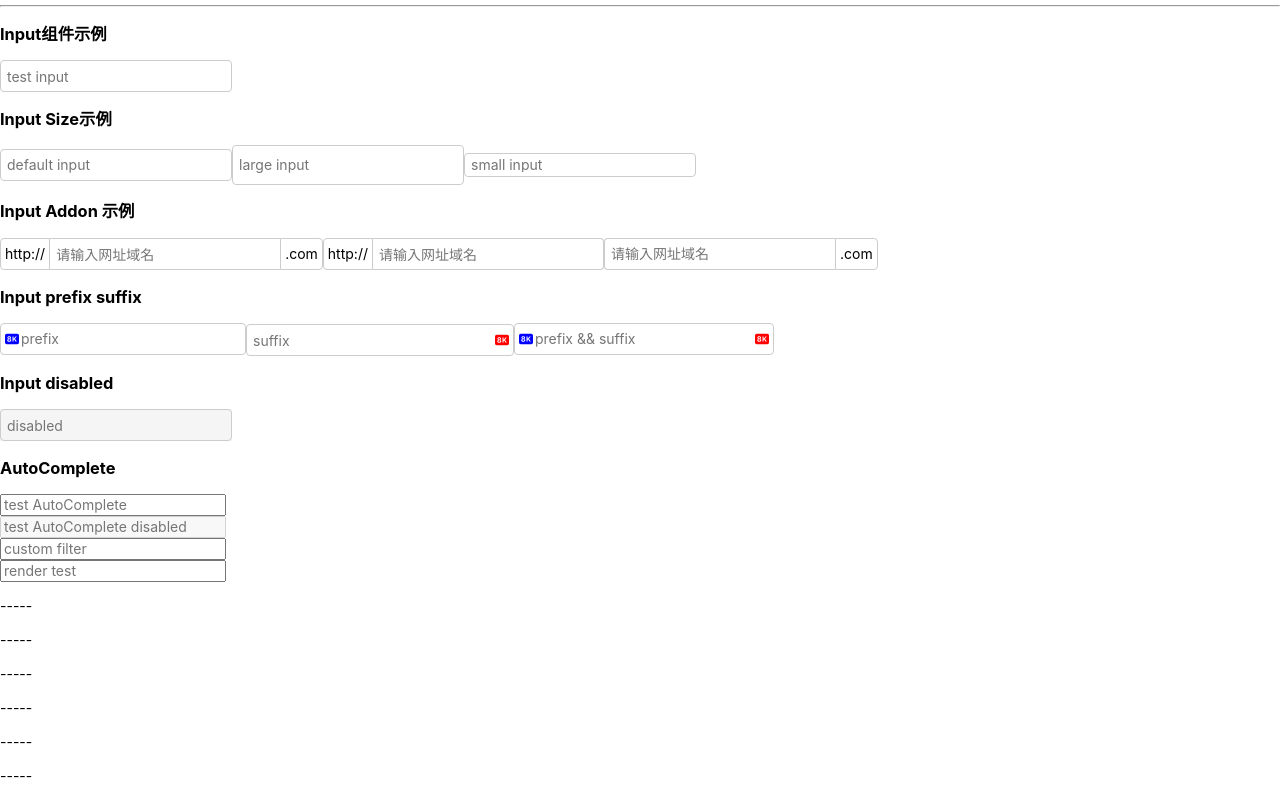
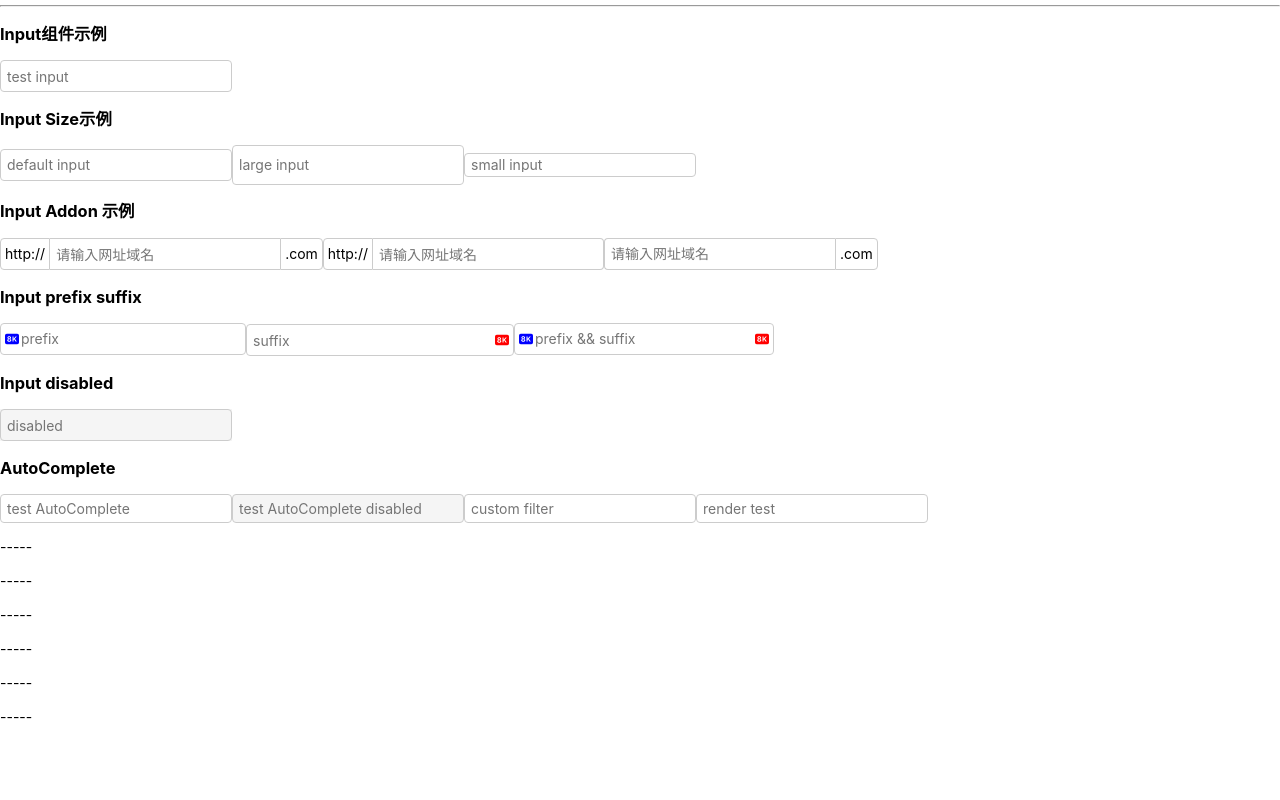
Before and after one commit to liuyanhe96/vite-react-ts-template, a React (Vite) app: page / in a window 1280 px wide. Shown: the part 520-1320 px from the top of the page. After the commit the page ends 1261 px from the top, so only its background shows below. Built offline with nearby package versions, Linux system fonts and the light colour scheme; a small style sheet from the web is missing.

Commit message:
AutoComplete组件 样式/键盘响应事件(e.key)/autoFocus/useOnClickOutside

```diff
--- a/src/App.tsx
+++ b/src/App.tsx
@@ -1,5 +1,3 @@
-import { log } from "util";
-
 import { AutoComplete, Button, Icon, Input, Menu } from "./components";
 
 export default function App() {
@@ -128,6 +126,7 @@ export default function App() {
         placeholder="custom filter"
         options={["1", "2", "3", "4", "5", "6"]}
         filterOptions={(input, options) => options > input}
+        autoFocus
       ></AutoComplete>
       <AutoComplete
         placeholder="render test"
--- a/src/components/AutoComplete/index.tsx
+++ b/src/components/AutoComplete/index.tsx
@@ -1,5 +1,8 @@
+import "./style.scss";
+
 import classnames from "classnames";
-import { useState } from "react";
+import { useEffect, useRef, useState } from "react";
+import { useOnClickOutside } from "usehooks-ts";
 
 type LabelOptions =
   | string
@@ -29,9 +32,13 @@ const AutoComplete: React.FunctionComponent<IAutoCompleteProps> = props => {
     filterOptions,
     onSelect,
     onChange,
+    autoFocus,
     render,
     ...restProps
   } = props;
+
+  const ref = useRef(null);
+  const inputRef: React.RefObject<HTMLInputElement> = useRef(null);
 
   // value ---> 绑定input
   const [value, setValue] = useState(props.defaultValue || "");
@@ -42,6 +49,9 @@ const AutoComplete: React.FunctionComponent<IAutoCompleteProps> = props => {
     disabled: disabled,
   });
 
+  // 定义用户选择的索引值
+  const [index, setIndex] = useState(-1);
+
   const onChangeHandle = (e: React.ChangeEvent<HTMLInputElement>) => {
     const value = e.target.value.trim();
     setValue(value);
@@ -49,6 +59,7 @@ const AutoComplete: React.FunctionComponent<IAutoCompleteProps> = props => {
       // 没有value 用户未进入到筛选的状态 需要把result设置未空
       // 用户删除value，需要清空所以的弹出提示效果
       setResults([]);
+      setIndex(-1);
       return;
     }
     // 用户有传onChange 需要回调
@@ -103,6 +114,7 @@ const AutoComplete: React.FunctionComponent<IAutoCompleteProps> = props => {
   const selectHandle = (i: LabelOptions) => {
     // 清空result
     setResults([]);
+    setIndex(-1);
     // 设置value
     if (typeof i === "string") {
       setValue(i);
@@ -113,20 +125,65 @@ const AutoComplete: React.FunctionComponent<IAutoCompleteProps> = props => {
     onSelect && onSelect(i);
   };
 
+  const onKeyDownHandle = (e: React.KeyboardEvent<HTMLInputElement>) => {
+    // 捕获用户键盘事件  --> e.key
+    // if (e.keyCode === 13) { 已弃用
+    // }
+    // console.log("key down", e.key);
+    if (e.key === "ArrowDown") {
+      if (index < result.length - 1) {
+        // 边界判断 防止index超过列表长度
+        setIndex(index + 1);
+      }
+    }
+    if (e.key === "ArrowUp") {
+      if (index > 0) {
+        // 边界判断 防止index小于0
+        setIndex(index - 1);
+      }
+    }
+    if (e.key === "Enter") {
+      if (index !== -1 && result.length > 0) {
+        selectHandle(result[index]);
+      }
+    }
+  };
+
+  const handleClickOutside = () => {
+    setIndex(-1);
+    setResults([]);
+  };
+
+  // 监听ref以外的区域被点击 执行回调
+  useOnClickOutside(ref, handleClickOutside);
+
+  useEffect(() => {
+    if (props.autoFocus) {
+      // inputRef 需要指定类型
+      inputRef.current && inputRef.current.focus();
+    }
+  }, [props.autoFocus]);
+
   return (
-    <div className={classes}>
+    <div className={classes} ref={ref}>
       <input
+        ref={inputRef}
         value={value}
         disabled={disabled}
         {...restProps}
         onChange={onChangeHandle}
+        onKeyDown={onKeyDownHandle}
       />
       {result.length > 0 && (
-        <ul>
-          {result.map((item, index) => {
+        <ul className="auto-complete-lists">
+          {result.map((item, i) => {
             return (
               <li
-                key={index}
+                className={classnames(
+                  "auto-complete-item",
+                  index === i && "active"
+                )}
+                key={i}
                 onClick={() => selectHandle(item)}
                 role="presentation"
               >
--- /dev/null
+++ b/src/components/AutoComplete/style.scss
@@ -0,0 +1,59 @@
+
+.auto-complete {
+  position: relative;
+  display: inline-flex;
+  border: 1px solid #ccc;
+  border-radius: 4px;
+  padding: 4px;
+  input {
+    // 移除基础样式
+    appearance: none;
+    outline: none;
+    border: none;
+    width: 100%;
+    height: 100%;
+  }
+}
+
+.disabled {
+  cursor: not-allowed;
+  background-color: #f5f5f5;
+  box-shadow: none;
+
+  input {
+    cursor: not-allowed;
+    background: none;
+  }
+}
+
+.auto-complete-lists {
+  position: absolute;
+  top: calc(100% + 5px); // 向上偏移
+  left: 0;
+  display: flex;
+  margin: 0;
+  padding: 0;
+  border-radius: 4px;
+  width: 100%;
+  white-space: nowrap;
+  background: #f5f5f5;
+  flex-direction: column;
+  .auto-complete-item {
+    border-bottom: 1px solid #ddd;
+    padding: 5px;
+    list-style: none;
+
+    &:hover {
+      background: #eee;
+    }
+
+    &:last-child {
+      border-bottom: none;
+    }
+
+    &.active {
+      background: blue;
+      color: white;
+    }
+  }
+}
```
Also changed, not shown: .eslintrc.json.
